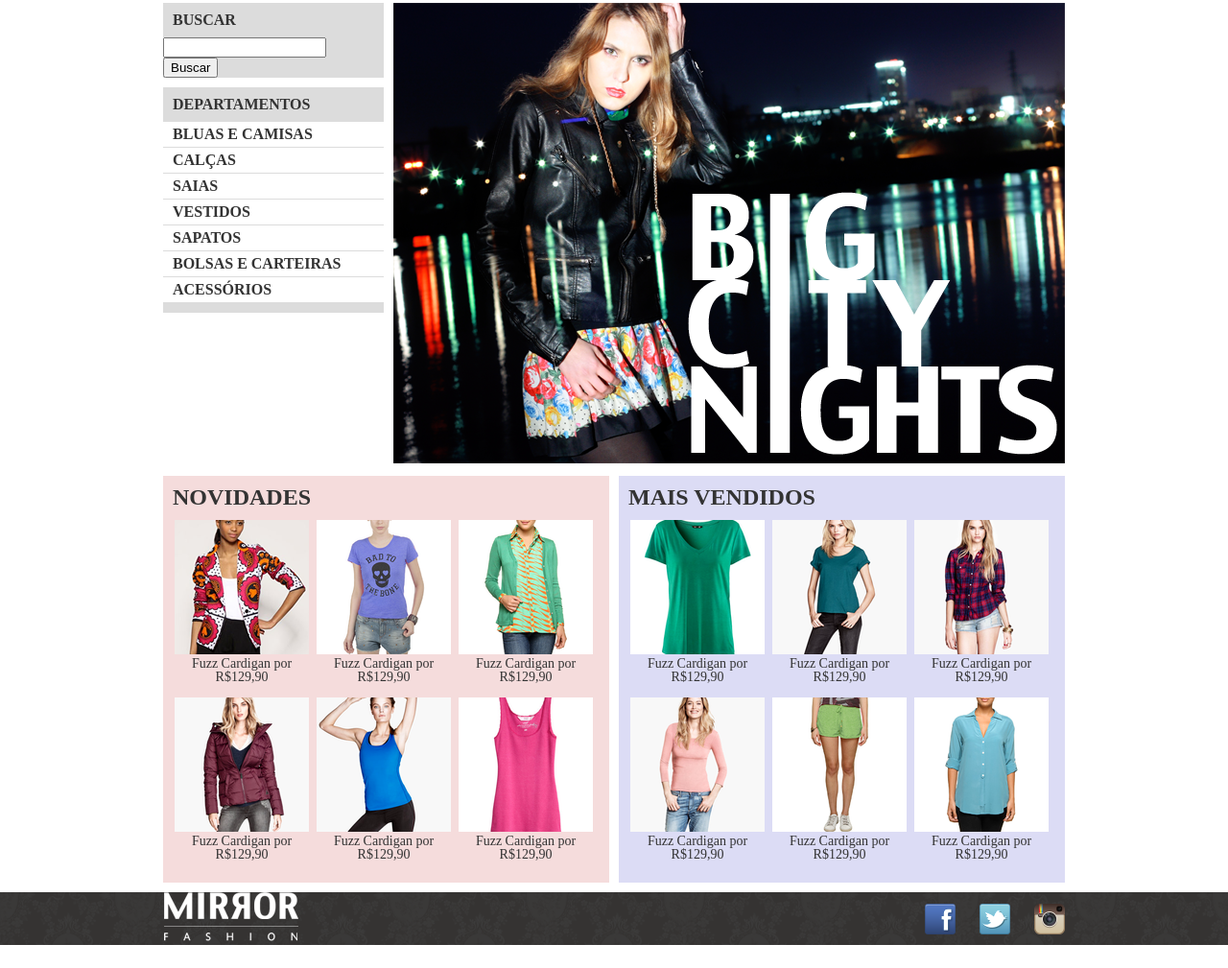
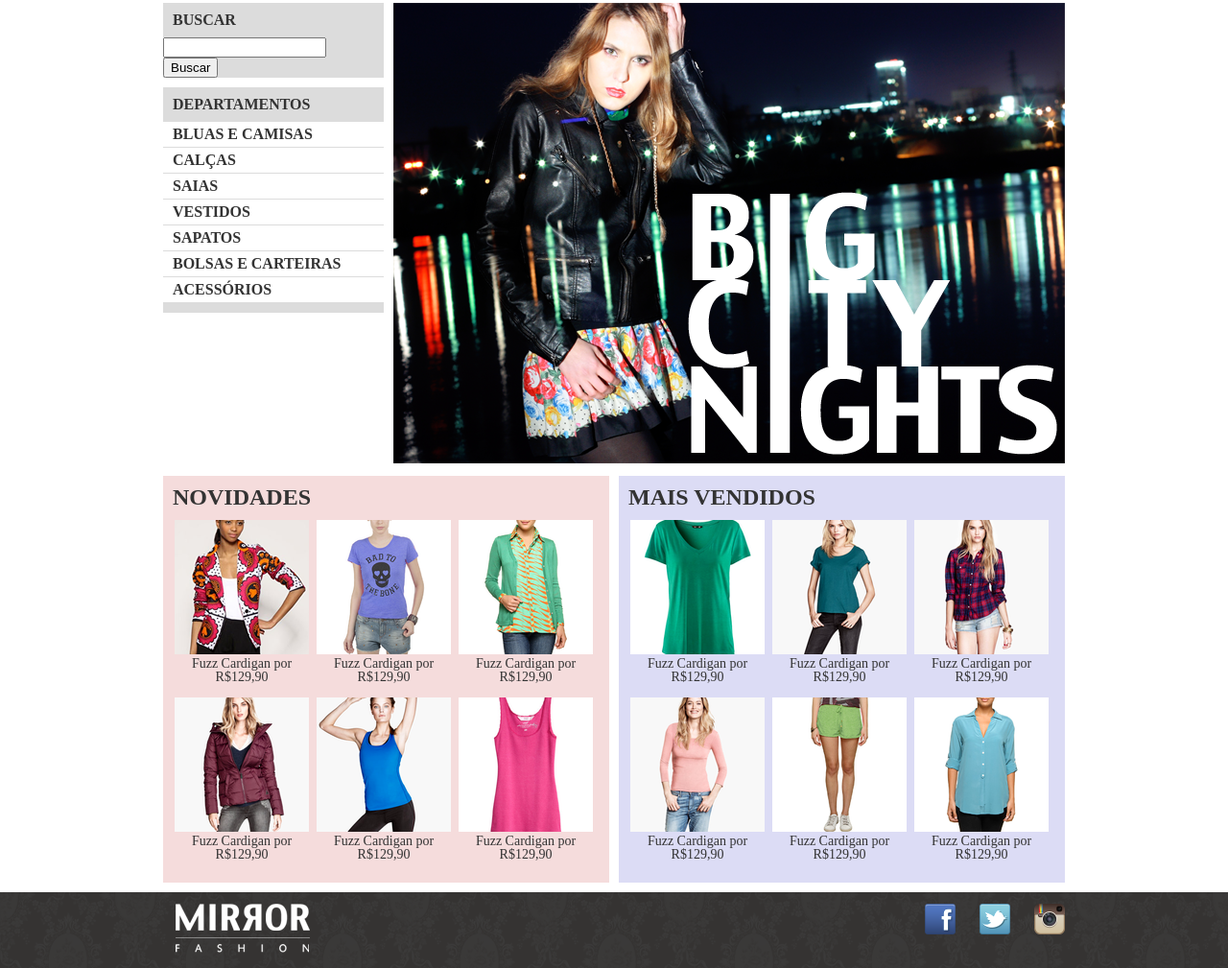
Before and after one commit to Ismailson/mirror-fashionStore, a plain HTML site: page index.html in a window 1280 px wide. Shown: the part 95-1104 px from the top of the page at 96% size. Before the commit the page ends 1080 px from the top, so only its background shows below. Drawn offline with Linux system fonts and the light colour scheme; files that its build step writes are made by us from their sources; files whose address does not match are found by name.

Commit message:
Testando nova branch

```diff
--- a/css/estilos.css
+++ b/css/estilos.css
@@ -165,6 +165,10 @@ footer{
 .container-footer{
     position: relative;
 }
+.container-footer img{
+    padding: 12px;
+}
+
 footer {
     clear: both;
 }
@@ -175,6 +179,7 @@ footer{
 
 footer .container{
     position: relative;
+
 
 }
 
```
